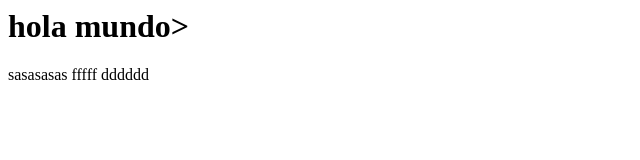
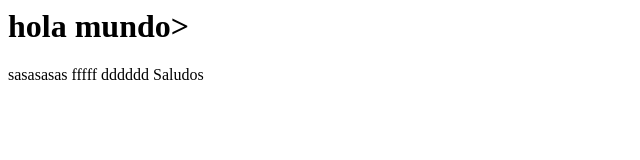
Before and after one commit to Maggyver2410/PruebaGit, a plain HTML site: page index.html in a window 1280 px wide. Shown: the full height of the page, 0-640 px from the left. Drawn offline with Linux system fonts and the light colour scheme.

Commit message:
cambio body

```diff
--- a/index.html
+++ b/index.html
@@ -4,3 +4,6 @@
 sasasasas
 fffff
 dddddd
+<body>
+Saludos
+</body>
```
